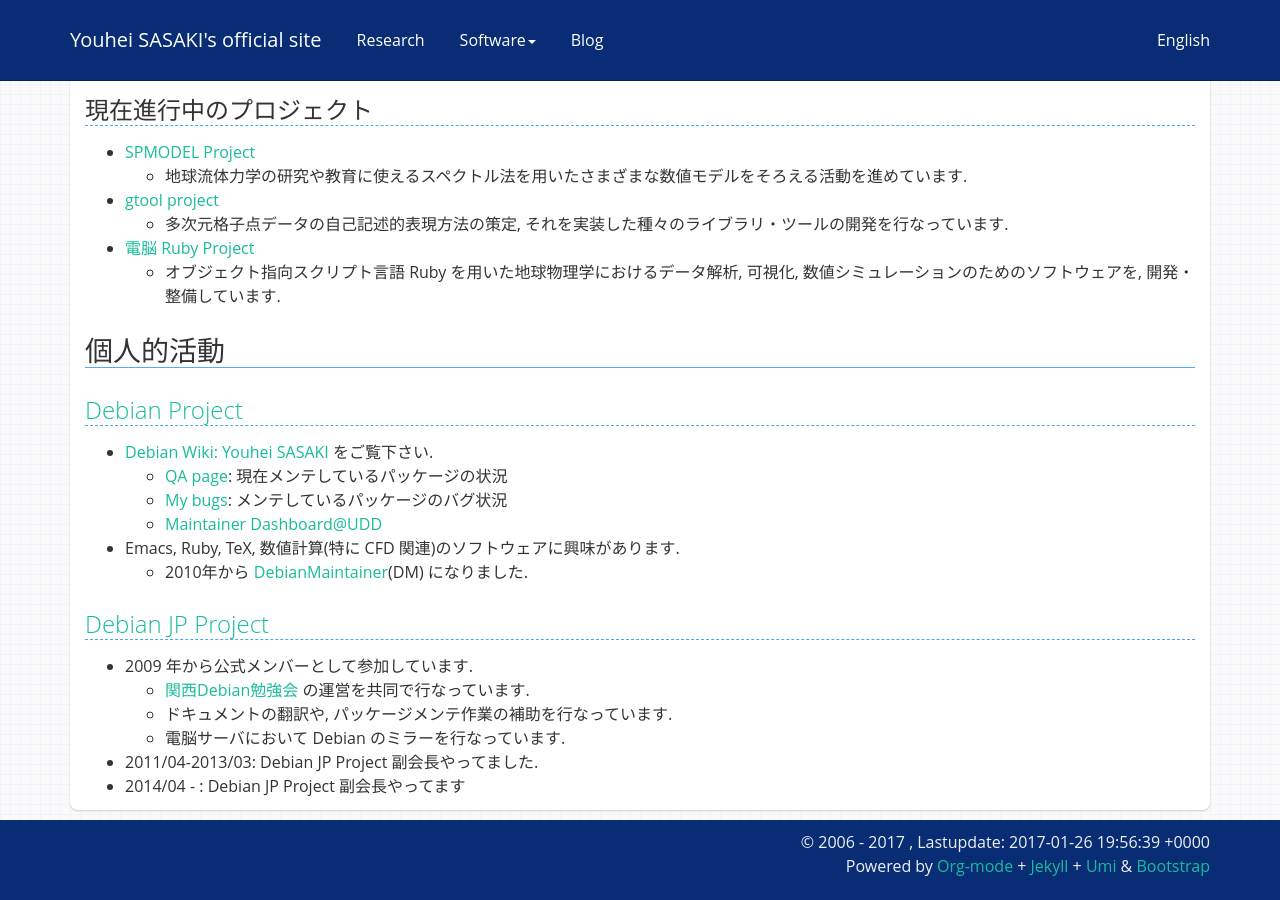
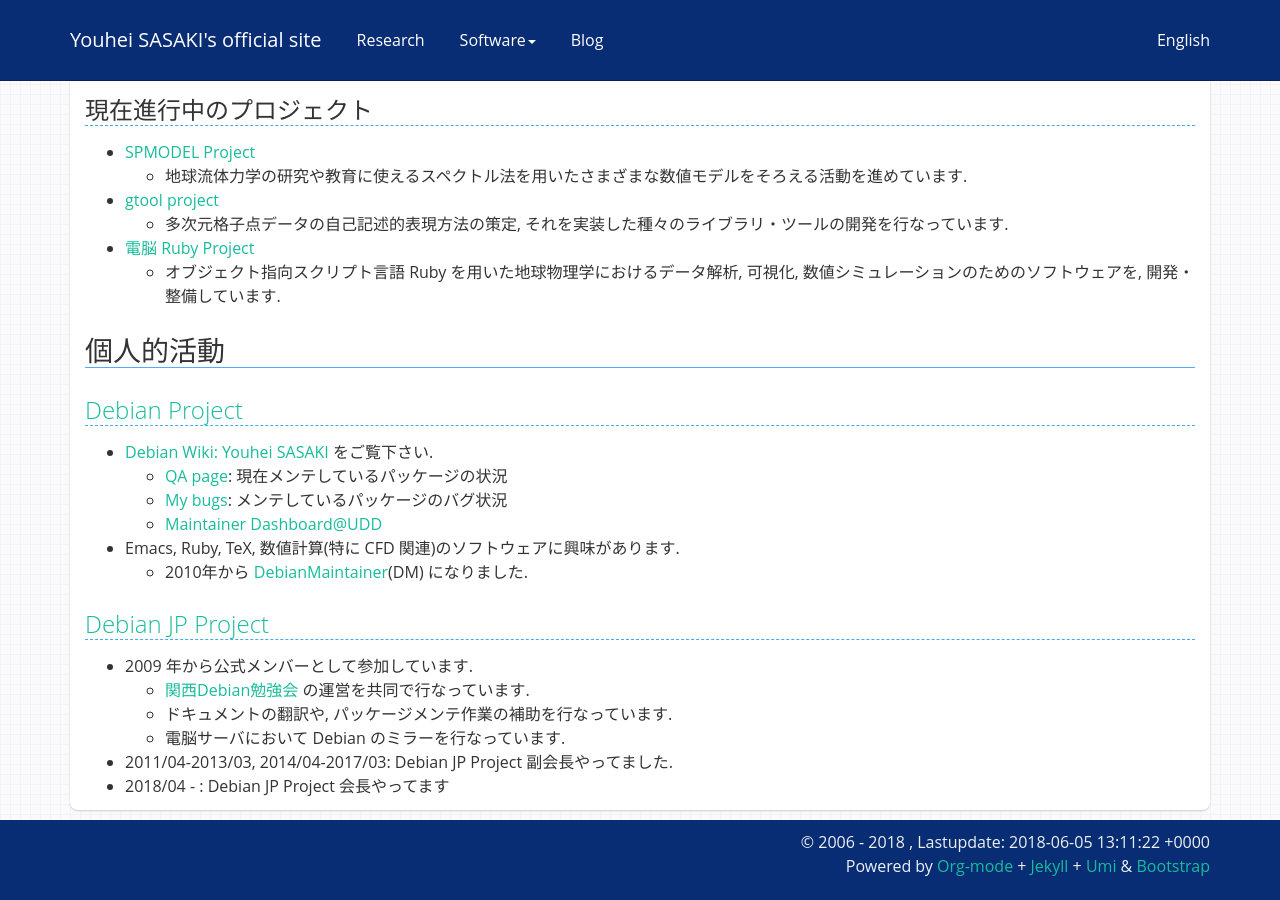
Before and after one commit to uwabami/uwabami.github.io, a Jekyll site: the page built from index.html, in a window 1280 px wide and 900 px high, scrolled down 786 px. Built offline with Jekyll 4.4.1, drawn with Linux system fonts in a browser that asks for light colours; some web fonts are replaced.

Commit message:
Update top
Signed-off-by: Youhei SASAKI <uwabami@gfd-dennou.org>

```diff
--- a/index.en.html
+++ b/index.en.html
@@ -1,6 +1,6 @@
 ---
 title: Youhei SASAKI's Official site
-date: 2017-01-26 19:57:25
+date: 2018-06-05 13:11:43
 layout: default
 lang: en
 ref: index
@@ -100,8 +100,8 @@ sub   rsa4096/0xBC8C7730B7DB0213 2016-12-12 [A]
 <li><a href="http://dennou-q.gfd-dennou.org/debian">http://dennou-q.gfd-dennou.org/debian</a> (at Kyushu University)</li>
 </ul></li>
 </ul></li>
-<li>2011/04-2013/03: Project sub leader</li>
-<li>2014/04- : Project sub leader</li>
+<li>2011/04-2013/03, 2014/04-2017/03: Project sub leader</li>
+<li>2018/04- : Project leader</li>
 </ul>
 </div><!-- /.col-sm-12 -->
 </div>
--- a/index.html
+++ b/index.html
@@ -1,6 +1,6 @@
 ---
 title: Youhei SASAKI's Official site
-date: 2017-01-26 19:56:39
+date: 2018-06-05 13:11:22
 layout: top
 lang: ja
 ref: index
@@ -100,8 +100,8 @@ sub   rsa4096/0xBC8C7730B7DB0213 2016-12-12 [A]
 <li>ドキュメントの翻訳や, パッケージメンテ作業の補助を行なっています.</li>
 <li>電脳サーバにおいて Debian のミラーを行なっています.</li>
 </ul></li>
-<li>2011/04-2013/03: Debian JP Project 副会長やってました.</li>
-<li>2014/04 - : Debian JP Project 副会長やってます</li>
+<li>2011/04-2013/03, 2014/04-2017/03: Debian JP Project 副会長やってました.</li>
+<li>2018/04 - : Debian JP Project 会長やってます</li>
 </ul>
 </div><!--/.col-sm-12 -->
 </div>
```
